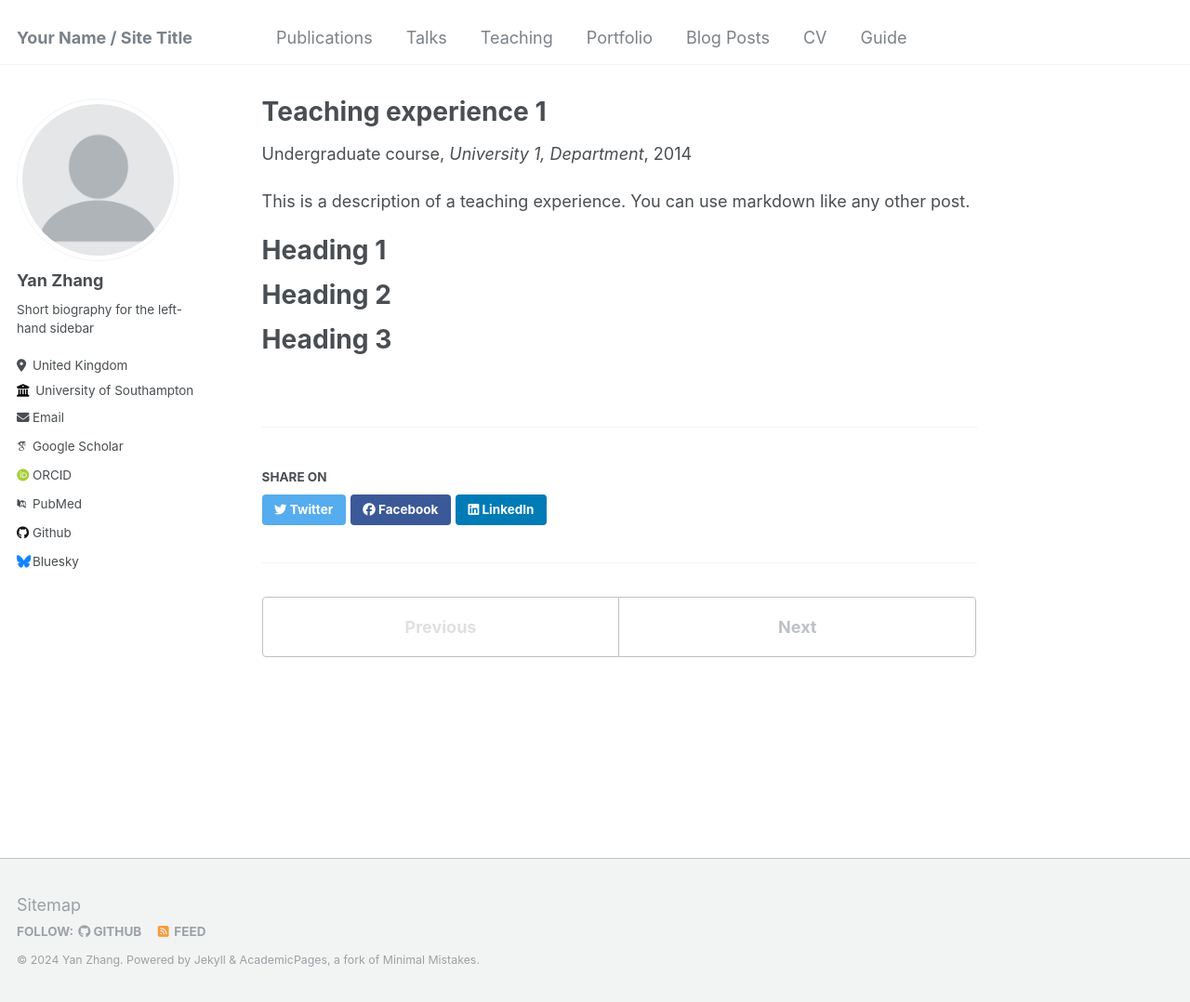
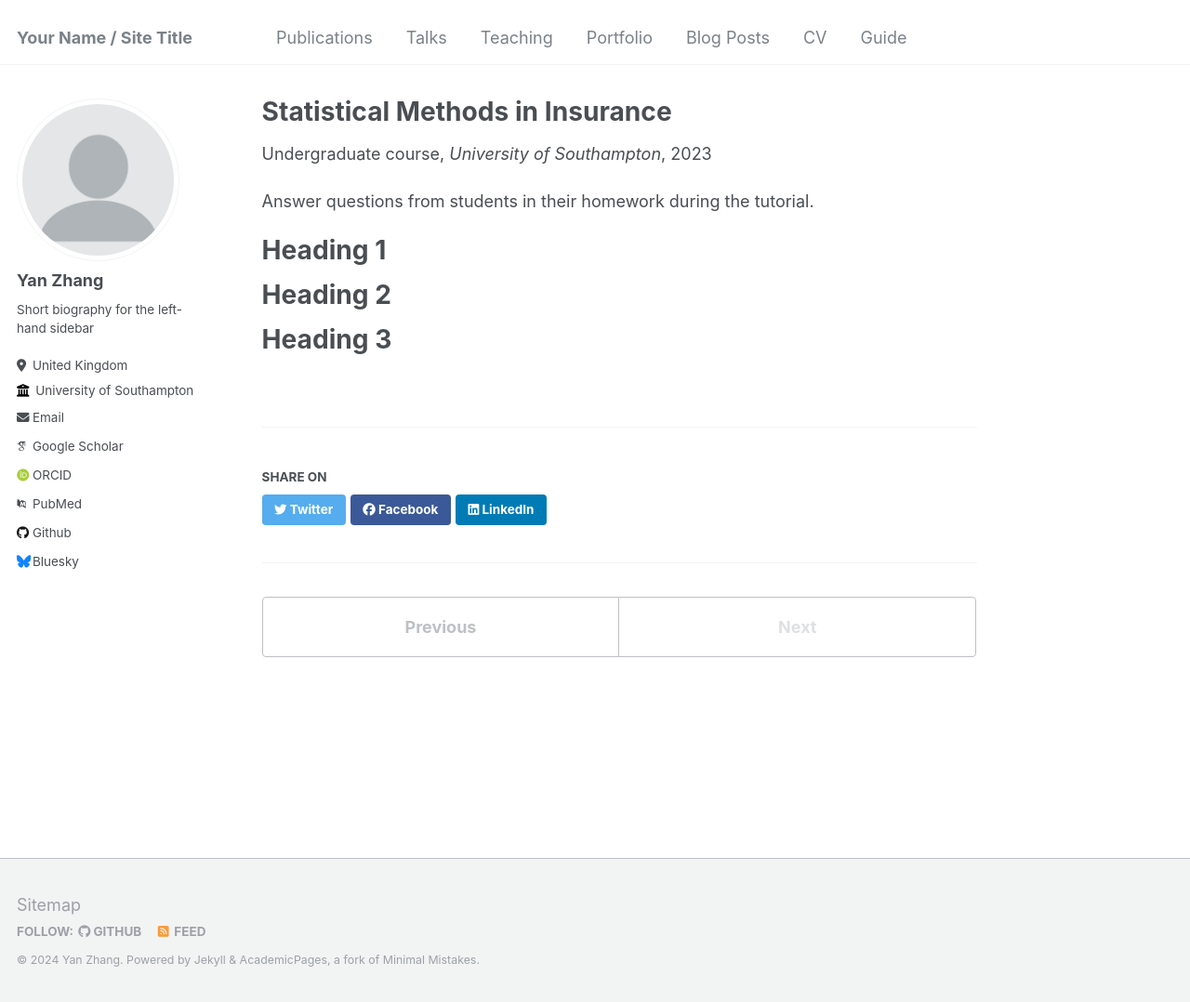
Before and after one commit to zhang950821/zhang950821.github.io, a Jekyll site: the page built from _teaching/2014-spring-teaching-1.md, in a window 1280 px wide and 1078 px high. Shown: the whole window at 93% size. Built offline with Jekyll 4.4.1, drawn with Linux system fonts in a browser that asks for light colours; some web fonts are replaced.

Commit message:
Update 2014-spring-teaching-1.md

```diff
--- a/_teaching/2014-spring-teaching-1.md
+++ b/_teaching/2014-spring-teaching-1.md
@@ -1,14 +1,14 @@
 ---
-title: "Teaching experience 1"
+title: "Statistical Methods in Insurance"
 collection: teaching
 type: "Undergraduate course"
 permalink: /teaching/2014-spring-teaching-1
-venue: "University 1, Department"
-date: 2014-01-01
-location: "City, Country"
+venue: "University of Southampton"
+date: Jan, 2023
+location: "Southampton, UK"
 ---
 
-This is a description of a teaching experience. You can use markdown like any other post.
+Answer questions from students in their homework during the tutorial.
 
 Heading 1
 ======
```
